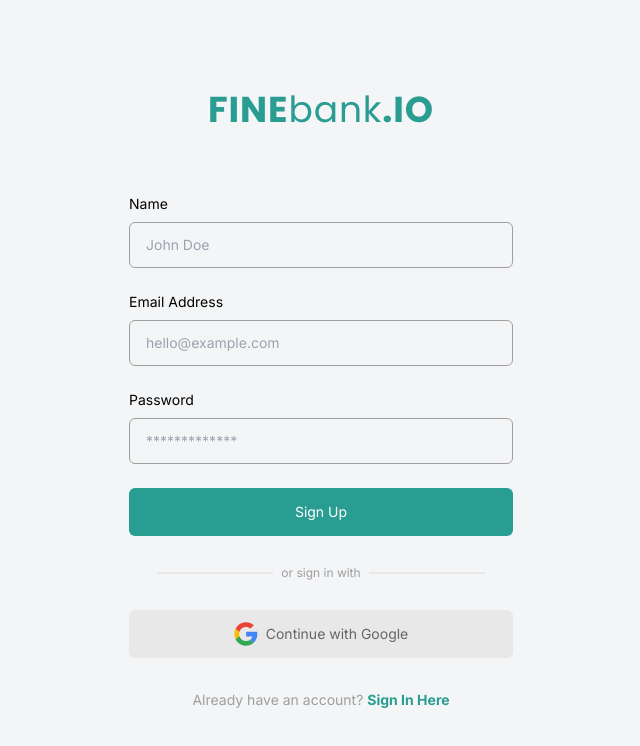
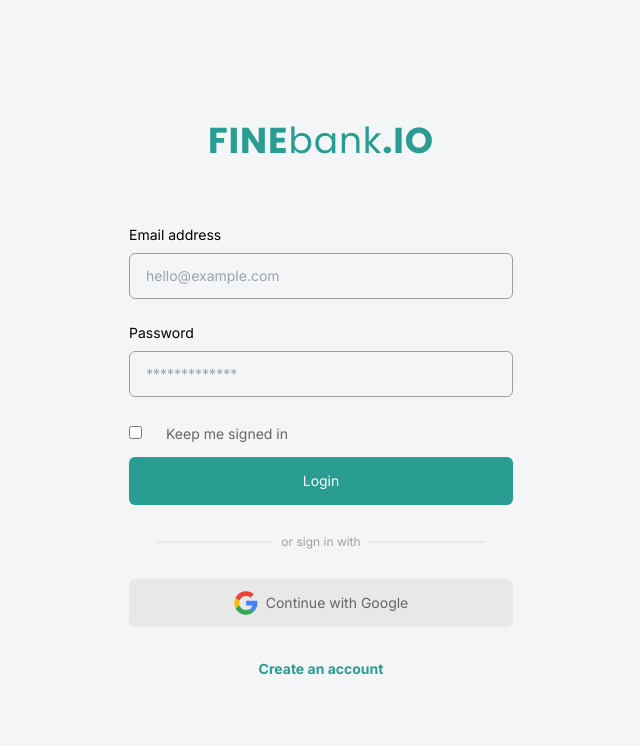
Before and after one commit to penggunainternet/admin-ui, a React (Vite) app: page /login in a window 1280 px wide. Shown: the top 746 px of the page, without its empty margins (319-959 px from the left). Built offline with nearby package versions, Linux system fonts and the light colour scheme.

Commit message:
menambahkan route

```diff
--- a/src/App.jsx
+++ b/src/App.jsx
@@ -1,9 +1,28 @@
+import { createBrowserRouter, RouterProvider } from "react-router-dom";
+import SignInPage from "./pages/signIn";
 import SignUpPage from "./pages/signUp";
-import SignInPage from "./pages/signIn";
+import ErrorRoute from "./pages/errorRoute";
+
 const App = () => {
+  const myRouter = createBrowserRouter([
+    {
+      path: "/",
+      element: <div>Halaman Utama</div>,
+      errorElement: <ErrorRoute />,
+    },
+    {
+      path: "/login",
+      element: <SignInPage />,
+    },
+    {
+      path: "/register",
+      element: <SignUpPage />,
+    },
+  ]);
+
   return (
     <>
-      <SignUpPage />
+      <RouterProvider router={myRouter} />
     </>
   );
 };
--- a/src/components/Layouts/AuthLayouts.jsx
+++ b/src/components/Layouts/AuthLayouts.jsx
@@ -91,10 +91,14 @@
               <span className="text-sm text-gray-03">
                 Already have an account?&nbsp;
               </span>
-              <a className="text-primary text-sm font-bold">Sign In Here</a>
+              <a href="/login" className="text-primary text-sm font-bold">
+                Sign In Here
+              </a>
             </>
           ) : (
-            <a className="text-primary text-sm font-bold">Create an account</a>
+            <a href="/register" className="text-primary text-sm font-bold">
+              Create an account
+            </a>
           )}
         </div>
         {/* link end */}
--- /dev/null
+++ b/src/pages/errorRoute.jsx
@@ -0,0 +1,18 @@
+import { useRouteError } from "react-router-dom";
+import Logo from "../components/Elements/Logo";
+
+const ErrorRoute = () => {
+  const error = useRouteError();
+
+  return (
+    <div className="flex justify-center min-h-screen items-center bg-special-mainBg flex-col">
+      <Logo />
+      <h1 className="text-2xl font-bold mt-3 mb-1">Sorry,</h1>
+      <p>
+        {error.status} | {error.statusText || error.message}
+      </p>
+    </div>
+  );
+};
+
+export default ErrorRoute;
```
